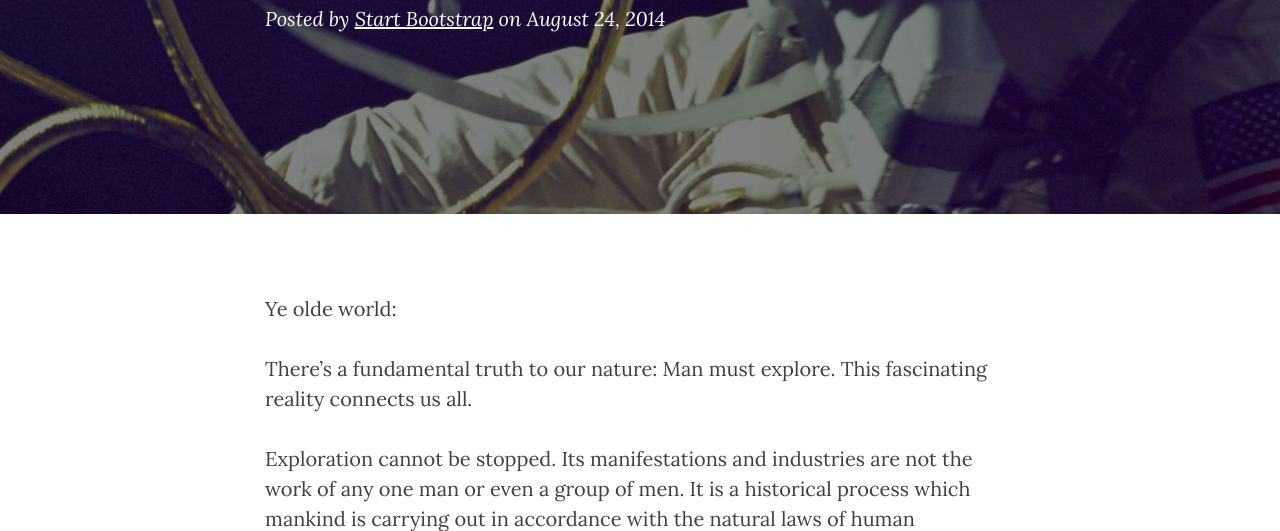
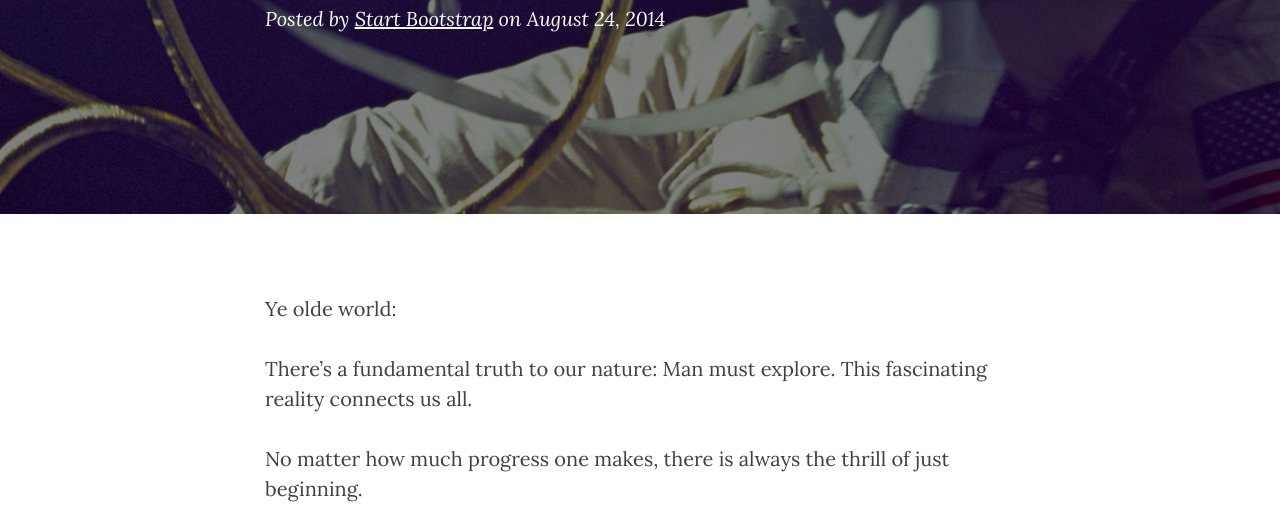
Before and after one commit to LDubya/tm_blog, a plain HTML site: page post.html in a window 1280 px wide. Shown: the part 360-891 px from the top of the page. Drawn offline with nearby package versions, Linux system fonts and the light colour scheme.

Commit message:
update 1460773221928

```diff
--- a/post.html
+++ b/post.html
@@ -104,7 +104,7 @@
     There’s a fundamental truth to our nature: Man must explore. This fascinating reality connects us all.
 </p>
 <p>
-    Exploration cannot be stopped. Its manifestations and industries are not the work of any one man or even a group of men. It is a historical process which mankind is carrying out in accordance with the natural laws of human development.&nbsp;And no matter how much progress one makes, there is always the thrill of just beginning.
+    No matter how much progress one makes, there is always the thrill of just beginning.
 </p>
 <a href="#">
                         <img class="img-responsive" src="img/post-sample-image.jpg" alt="">
```
